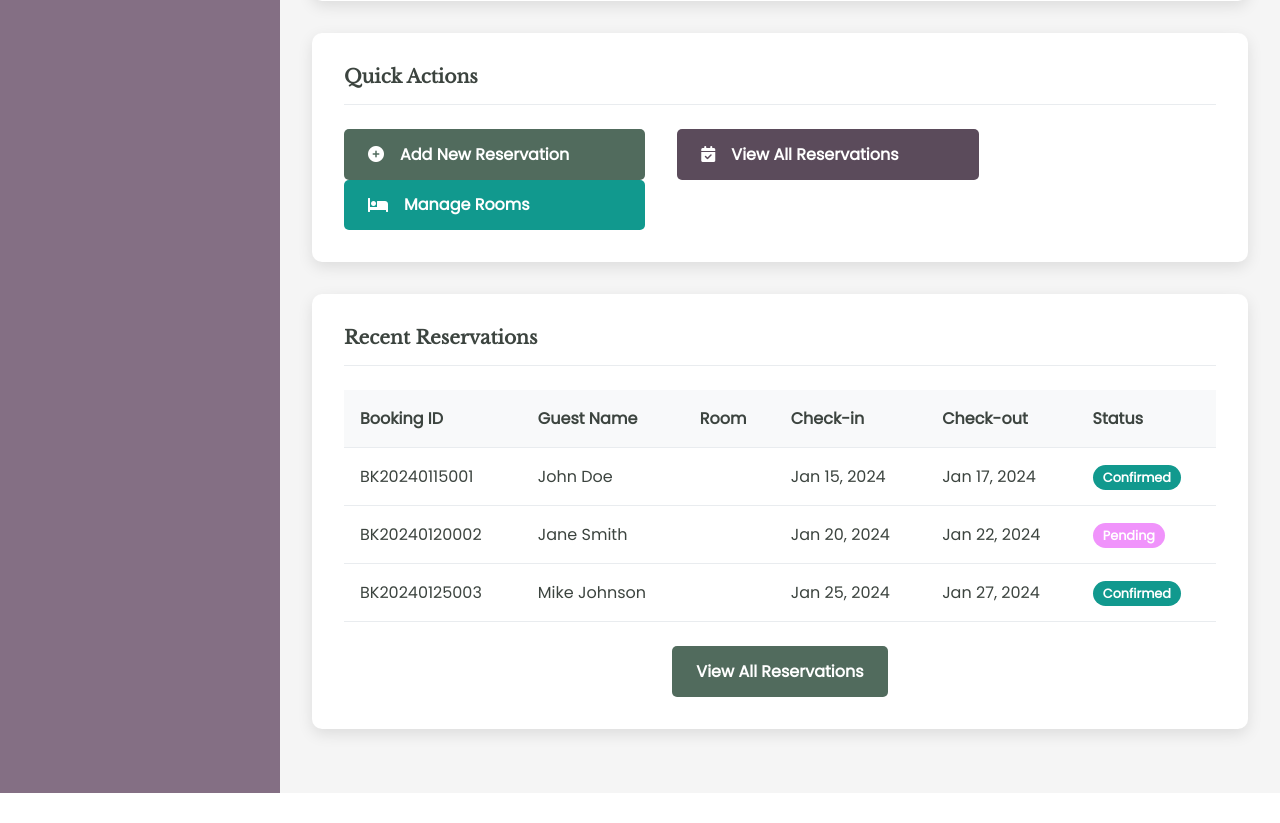
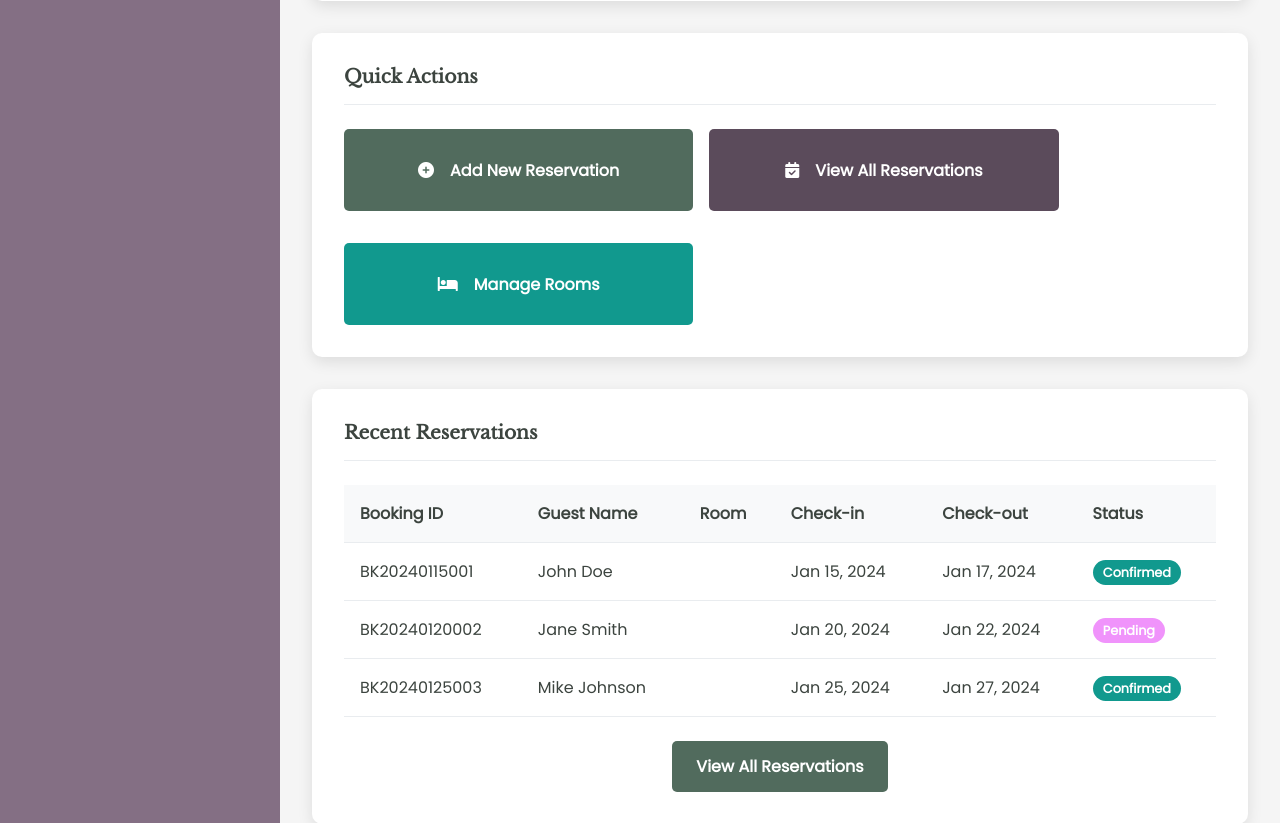
Before and after one commit to H4te-r/hotelReservation, a PHP site: page /admin/dashboard.php in a window 1280 px wide. Shown: the part 1031-1854 px from the top of the page. Before the commit the page ends 1824 px from the top, so only its background shows below. Run offline with PHP 8.4, Linux system fonts and the light colour scheme; a user stored in the database is signed in; data comes from the database, SQL or seed files in the repository; data that the repository does not hold is empty.

Commit message:
updated quick actions in the admin page

```diff
--- a/cip/admin/admin-styles.css
+++ b/cip/admin/admin-styles.css
@@ -531,3 +531,24 @@ ul {
 .gap-1 { gap: 0.5em; }
 .gap-2 { gap: 1em; }
 .gap-3 { gap: 1.5em; }
+.gap-4 { gap: 2em; }
+
+/* Grid spacing */
+.g-4 {
+    gap: 2em;
+}
+
+/* Quick Actions button improvements */
+.btn.w-100 {
+    width: 100%;
+    justify-content: center;
+    text-align: center;
+    min-height: 50px;
+    font-weight: 600;
+    transition: all 0.3s ease;
+}
+
+.btn.py-3 {
+    padding-top: 1rem;
+    padding-bottom: 1rem;
+}
--- a/cip/admin/dashboard.php
+++ b/cip/admin/dashboard.php
@@ -159,25 +159,25 @@ $hotel = $stmt->fetch();
             </div>
 
             <!-- Quick Actions -->
-            <div class="card py-3">
+            <div class="card">
                 <div class="card-header">
                     <h3 class="card-title">Quick Actions</h3>
                 </div>
-                <div class="row">
+                <div class="row g-4">
                     <div class="col-md-4">
-                        <a href="add_reservation.php" class="btn btn-primary d-flex align-items-center gap-2">
+                        <a href="add_reservation.php" class="btn btn-primary d-flex align-items-center gap-2 w-100 py-3">
                             <i class="fas fa-plus-circle"></i>
                             Add New Reservation
                         </a>
                     </div>
                     <div class="col-md-4">
-                        <a href="reservations.php" class="btn btn-secondary d-flex align-items-center gap-2">
+                        <a href="reservations.php" class="btn btn-secondary d-flex align-items-center gap-2 w-100 py-3">
                             <i class="fas fa-calendar-check"></i>
                             View All Reservations
                         </a>
                     </div>
                     <div class="col-md-4">
-                        <a href="rooms.php" class="btn btn-success d-flex align-items-center gap-2">
+                        <a href="rooms.php" class="btn btn-success d-flex align-items-center gap-2 w-100 py-3">
                             <i class="fas fa-bed"></i>
                             Manage Rooms
                         </a>
```
